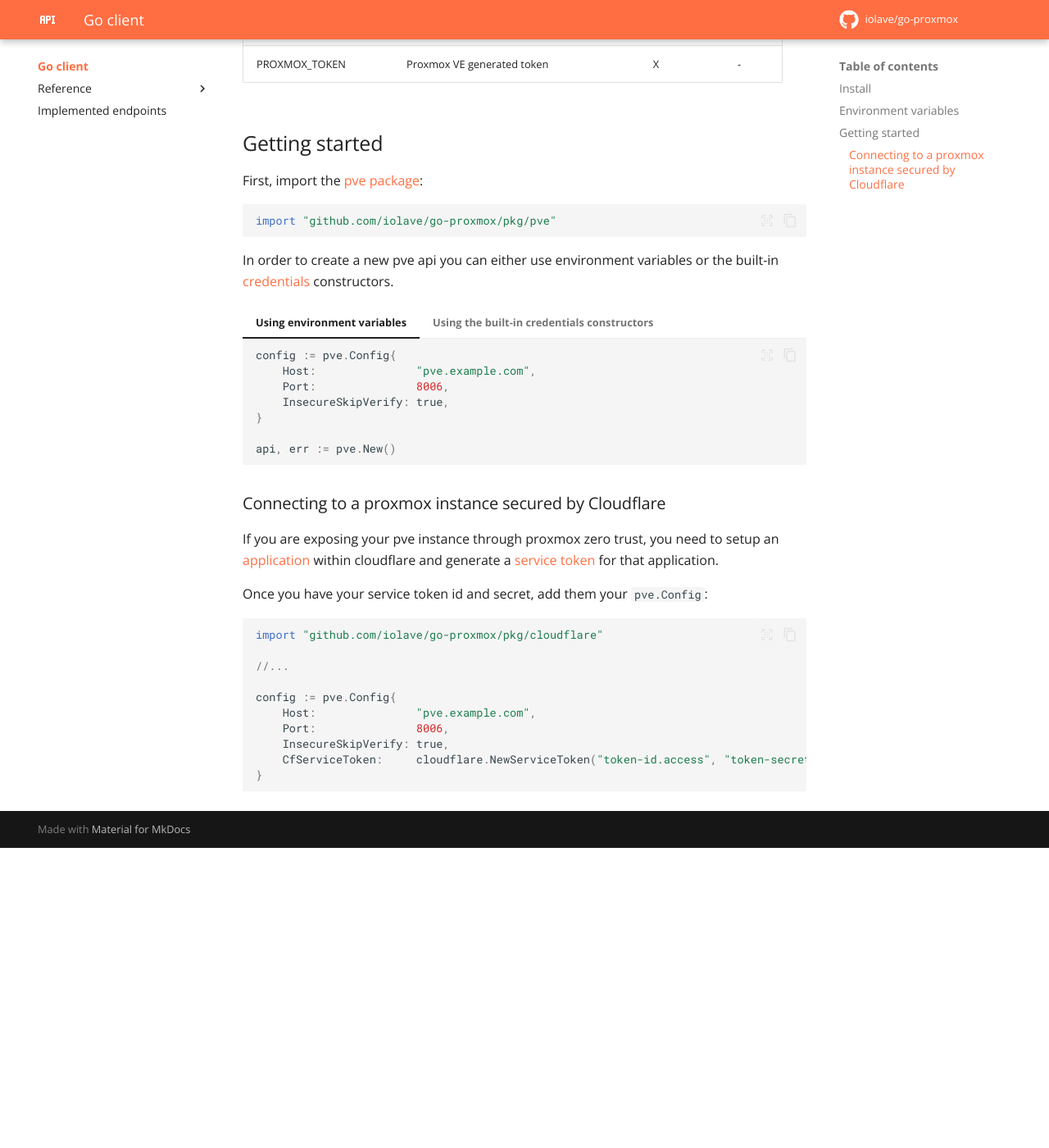
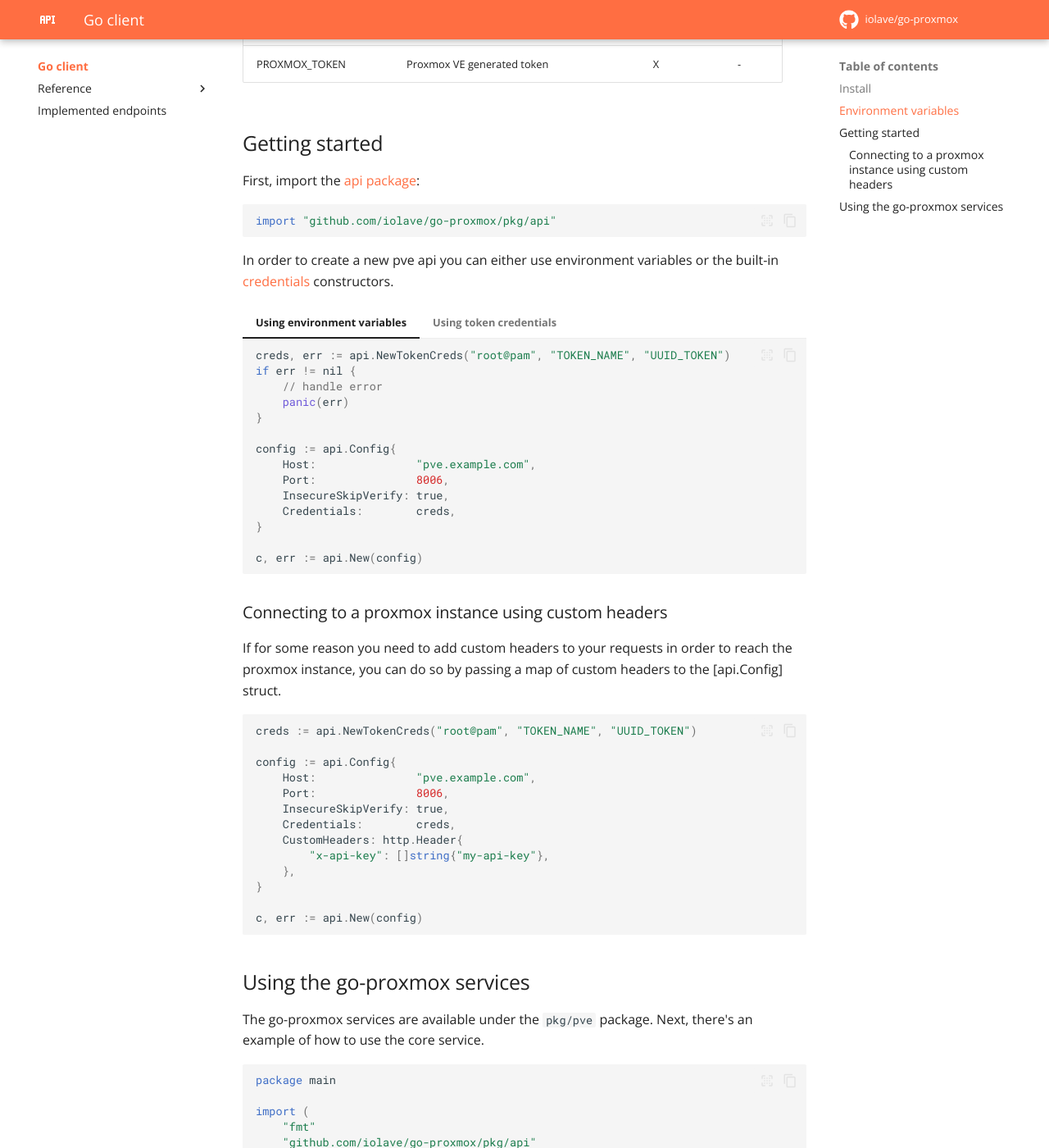
Before and after one commit to iolave/go-proxmox, an MkDocs documentation site: the page built from docs/go-client/index.md, in a window 1280 px wide and 1400 px high, scrolled down 604 px. Shown: the whole window at 82% size. Built offline with MkDocs 1.6.1 and Material for MkDocs 9.7.7, drawn with Linux system fonts in a browser that asks for light colours; comment, search, counter and statistics services are not loaded; before the commit the page ends 1638 px from its top, so only the background shows below that; some of the changed text lies outside the part shown.

Commit message:
feat: the api pkg now have built-in credentials

````diff
--- a/docs/go-client/index.md
+++ b/docs/go-client/index.md
@@ -15,62 +15,104 @@ The following environment variables can be used to interact both with the cli an
 |PROXMOX_TOKEN      |Proxmox VE generated token             |X    |-         |
 
 ## Getting started
-First, import the [pve package]:
+First, import the [api package]:
 ```go
-import "github.com/iolave/go-proxmox/pkg/pve"
+import "github.com/iolave/go-proxmox/pkg/api"
 ```
 
 In order to create a new pve api you can either use environment variables or the built-in [credentials] constructors.
 
 === "Using environment variables"
     ```go
-    config := pve.Config{
+    creds, err := api.NewTokenCreds("root@pam", "TOKEN_NAME", "UUID_TOKEN")
+    if err != nil {
+        // handle error
+        panic(err)
+    }
+
+    config := api.Config{
 	    Host:               "pve.example.com",
 	    Port:               8006,
 	    InsecureSkipVerify: true,
+        Credentials:        creds,
     }
 
-    api, err := pve.New()
+    c, err := api.New(config)
     ```
 
-=== "Using the built-in credentials constructors"
+=== "Using token credentials"
     ```go
-    creds, err := pve.NewEnvCreds()
-    // Or:
-    // creds := pve.NewTokenCreds("root@pam", "TOKEN_NAME", "UUID_TOKEN")
+    creds := api.NewTokenCreds("root@pam", "TOKEN_NAME", "UUID_TOKEN")
 
-    if err != nil {
-	    // handle the error as you please
-    }
-
-    config := pve.Config{
+    config := api.Config{
 	    Host:               "pve.example.com",
 	    Port:               8006,
 	    InsecureSkipVerify: true,
+        Credentials:        creds,
     }
 
-    api, err := pve.NewWithCredentials(config, creds)
+    c, err := api.New(config)
     ```
 
-### Connecting to a proxmox instance secured by Cloudflare
-If you are exposing your pve instance through proxmox zero trust, you need to setup an [application] within cloudflare and generate a [service token] for that application.
+### Connecting to a proxmox instance using custom headers
+If for some reason you need to add custom headers to your requests in order to reach the proxmox instance, you can do so by passing a map of custom headers to the [api.Config] struct.
 
-Once you have your service token id and secret, add them your `pve.Config`:
 ```go
-import "github.com/iolave/go-proxmox/pkg/cloudflare"
+creds := api.NewTokenCreds("root@pam", "TOKEN_NAME", "UUID_TOKEN")
 
-//...
+config := api.Config{
+    Host:               "pve.example.com",
+    Port:               8006,
+    InsecureSkipVerify: true,
+    Credentials:        creds,
+    CustomHeaders: http.Header{
+        "x-api-key": []string{"my-api-key"},
+    },
+}
 
-config := pve.Config{
-    Host:               "pve.example.com",
-	Port:               8006,
-	InsecureSkipVerify: true,
-	CfServiceToken:     cloudflare.NewServiceToken("token-id.access", "token-secret"),
+c, err := api.New(config)
+```
+
+## Using the go-proxmox services
+The go-proxmox services are available under the `pkg/pve` package. Next, there's an example of how to use the core service.
+
+```go
+package main
+
+import (
+    "fmt"
+    "github.com/iolave/go-proxmox/pkg/api"
+    "github.com/iolave/go-proxmox/pkg/pve/core"
+)
+
+func main() {
+    creds := api.NewTokenCreds("root@pam", "TOKEN_NAME", "UUID_TOKEN")
+
+    config := api.Config{
+        Host:               "pve.example.com",
+        Port:               8006,
+        InsecureSkipVerify: true,
+        Credentials:        creds,
+        CustomHeaders: http.Header{
+            "x-api-key": []string{"my-api-key"},
+        },
+    }
+
+    c, err := api.New(config)
+
+    cs := core.New(c)
+
+    // Get the version of the proxmox instance
+    res, err := cs.GetVersion()
+    if err != nil {
+        // handle error
+        panic(err)
+    }
+
+    fmt.Println(res)
 }
 ```
 
-
-[pve package]: https://go-proxmox.iolave.com/go-client/pkg/pve/
-[credentials]: https://go-proxmox.iolave.com/go-client/pkg/pve/#type-credentials
-[service token]: https://developers.cloudflare.com/cloudflare-one/identity/service-tokens
+[api package]: https://go-proxmox.iolave.com/go-client/pkg/api/
+[credentials]: https://go-proxmox.iolave.com/go-client/pkg/api/#type-credentials
 [application]: https://developers.cloudflare.com/cloudflare-one/applications/
--- a/mkdocs.yml
+++ b/mkdocs.yml
@@ -71,9 +71,10 @@ nav:
   - Go client:
     - go-client/index.md
     - Reference:
-      - pkg/api: go-client/pkg/api.md
-      - pkg/pve: go-client/pkg/pve.md
-      - pkg/helpers: go-client/pkg/helpers.md
+      - pkg:
+        - api: go-client/pkg/api.md
+        - pve: go-client/pkg/pve.md
+        - helpers: go-client/pkg/helpers.md
     - Implemented endpoints: go-client/implemented-endpoints.md
   - API Wrapper:
     - api-wrapper/index.md
````
Also changed, not shown: 2 other files.
